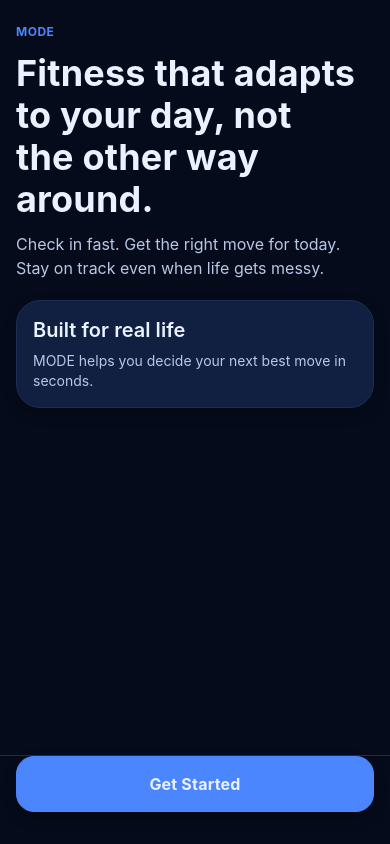
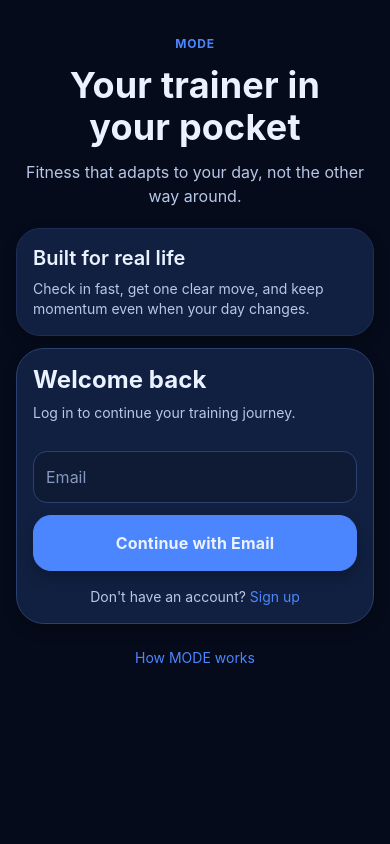
Before and after one commit to sahildoshi91/MODE, a React Native app: screen / in a window 390 px wide. Built offline with nearby package versions, Linux system fonts and the light colour scheme; no server answers.

Commit message:
Improve welcome auth flow and safe-area handling

```diff
--- a/src/app/App.js
+++ b/src/app/App.js
@@ -2,9 +2,13 @@ import React, { useCallback, useEffect, useMemo, useRef, useState } from 'react'
 import { ActivityIndicator, Animated, Easing, Linking, StyleSheet, View } from 'react-native';
 import { SafeAreaProvider, useSafeAreaInsets } from 'react-native-safe-area-context';
 
-import { ModeButton, ModeCard, ModeText } from '../../lib/components';
+import {
+  ModeButton,
+  ModeCard,
+  ModeText,
+  SafeScreen,
+} from '../../lib/components';
 import { theme } from '../../lib/theme';
-import Login from '../features/auth/screens/Login';
 import OnboardingLandingScreen from '../features/auth/screens/OnboardingLandingScreen';
 import CoachChatScreen from '../features/chat/screens/CoachChatScreen';
 import DailyCheckinScreen from '../features/dailyCheckin/screens/DailyCheckinScreen';
@@ -58,7 +62,7 @@ function resolveOAuthRedirectUrl() {
 
 function ShellLoadingState({ title, subtitle }) {
   return (
-    <View style={styles.loadingScreen}>
+    <SafeScreen style={styles.loadingScreen}>
       <ModeCard variant="tinted" noShadow style={styles.loadingCard}>
         <ActivityIndicator size="small" color={theme.colors.accent.primary} style={styles.loadingSpinner} />
         <ModeText variant="h3" tone="primary" style={styles.loadingTitle}>
@@ -68,13 +72,13 @@ function ShellLoadingState({ title, subtitle }) {
           {subtitle}
         </ModeText>
       </ModeCard>
-    </View>
+    </SafeScreen>
   );
 }
 
 function ShellErrorState({ title, subtitle, actionTitle, onPress }) {
   return (
-    <View style={styles.loadingScreen}>
+    <SafeScreen style={styles.loadingScreen}>
       <ModeCard variant="tinted" noShadow style={styles.loadingCard}>
         <ModeText variant="h3" tone="primary" style={styles.loadingTitle}>
           {title}
@@ -84,7 +88,7 @@ function ShellErrorState({ title, subtitle, actionTitle, onPress }) {
         </ModeText>
         <ModeButton title={actionTitle} onPress={onPress} style={styles.errorActionButton} />
       </ModeCard>
-    </View>
+    </SafeScreen>
   );
 }
 
@@ -109,7 +113,7 @@ function AppShell() {
   const [authUiError, setAuthUiError] = useState(null);
   const [authUiInfo, setAuthUiInfo] = useState(null);
   const [isAuthUiSubmitting, setIsAuthUiSubmitting] = useState(false);
-  const [isSignInMode, setIsSignInMode] = useState(false);
+  const [isSignInMode, setIsSignInMode] = useState(true);
 
   const [isSessionLoading, setIsSessionLoading] = useState(true);
   const [isBootstrapLoading, setIsBootstrapLoading] = useState(false);
@@ -389,6 +393,7 @@ function AppShell() {
     setAuthUiError(null);
     setAuthUiInfo(null);
     setIsAuthUiSubmitting(false);
+    setIsSignInMode(true);
     setActiveTab('home');
     setProgressRoute('progress');
     setInsightsOrigin('progress');
@@ -671,6 +676,39 @@ function AppShell() {
     }
   };
 
+  const handleForgotPassword = async () => {
+    if (isAuthUiSubmitting) {
+      return;
+    }
+    const normalizedEmail = authEmail.trim().toLowerCase();
+    if (!normalizedEmail) {
+      setAuthUiError('Enter your email first so we know where to send reset instructions.');
+      return;
+    }
+
+    setIsAuthUiSubmitting(true);
+    setAuthUiError(null);
+    setAuthUiInfo(null);
+    trackEvent('auth_password_reset_requested', {
+      mode: isSignInMode ? 'sign_in' : 'sign_up',
+    });
+
+    try {
+      const redirectTo = resolveOAuthRedirectUrl();
+      const { error } = await supabase.auth.resetPasswordForEmail(normalizedEmail, {
+        redirectTo,
+      });
+      if (error) {
+        throw error;
+      }
+      setAuthUiInfo('Password reset link sent. Check your email to continue.');
+    } catch (error) {
+      setAuthUiError(error?.message || 'Unable to send password reset instructions.');
+    } finally {
+      setIsAuthUiSubmitting(false);
+    }
+  };
+
   const handleSelectRole = async (role) => {
     if (!session?.access_token || isRoleSubmitting) {
       return;
@@ -719,35 +757,37 @@ function AppShell() {
   }
 
   if (!session?.access_token) {
-    if (authStage === 'welcome') {
-      return <OnboardingLandingScreen onGetStarted={() => setAuthStage('preview')} onContinue={() => setAuthStage('preview')} />;
-    }
     if (authStage === 'preview') {
       return (
         <ProductPreviewScreen
           onBack={() => setAuthStage('welcome')}
-          onContinue={() => setAuthStage('auth')}
+          onContinue={() => setAuthStage('welcome')}
         />
       );
     }
+
     return (
-      <Login
-        onBackToIntro={() => setAuthStage('preview')}
-        email={authEmail}
-        onEmailChange={setAuthEmail}
-        password={authPassword}
-        onPasswordChange={setAuthPassword}
-        showSocialAuth={AUTH_SOCIAL_ENABLED}
-        showPasswordAuth={AUTH_PASSWORD_ENABLED}
-        onContinueWithApple={() => handleContinueWithProvider('apple')}
-        onContinueWithGoogle={() => handleContinueWithProvider('google')}
-        onContinueWithEmail={handleContinueWithEmail}
-        onContinueWithPassword={handleContinueWithPassword}
-        isSubmitting={isAuthUiSubmitting}
-        isSignInMode={isSignInMode}
-        onToggleSignInMode={() => setIsSignInMode((current) => !current)}
-        infoMessage={authUiInfo}
-        errorMessage={authUiError}
+      <OnboardingLandingScreen
+        onOpenPreview={() => setAuthStage('preview')}
+        authProps={{
+          email: authEmail,
+          onEmailChange: setAuthEmail,
+          password: authPassword,
+          onPasswordChange: setAuthPassword,
+          showSocialAuth: AUTH_SOCIAL_ENABLED,
+          showPasswordAuth: AUTH_PASSWORD_ENABLED,
+          onContinueWithApple: () => handleContinueWithProvider('apple'),
+          onContinueWithGoogle: () => handleContinueWithProvider('google'),
+          onContinueWithEmail: handleContinueWithEmail,
+          onContinueWithPassword: handleContinueWithPassword,
+          onForgotPassword: handleForgotPassword,
+          isSubmitting: isAuthUiSubmitting,
+          isSignInMode,
+          onToggleSignInMode: () => setIsSignInMode((current) => !current),
+          infoMessage: authUiInfo,
+          errorMessage: authUiError,
+          layoutMode: 'inline',
+        }}
       />
     );
   }
--- a/src/features/auth/screens/Login.js
+++ b/src/features/auth/screens/Login.js
@@ -14,11 +14,13 @@ export default function Login({
   onContinueWithGoogle = () => {},
   onContinueWithEmail = () => {},
   onContinueWithPassword = () => {},
+  onForgotPassword = null,
   isSubmitting = false,
   isSignInMode = false,
   onToggleSignInMode = () => {},
   infoMessage = null,
   errorMessage = null,
+  layoutMode = 'full',
 }) {
   return (
     <AuthChoiceScreen
@@ -32,12 +34,14 @@ export default function Login({
       onContinueWithGoogle={onContinueWithGoogle}
       onContinueWithEmail={onContinueWithEmail}
       onContinueWithPassword={onContinueWithPassword}
+      onForgotPassword={onForgotPassword}
       isSubmitting={isSubmitting}
       isSignInMode={isSignInMode}
       onToggleSignInMode={onToggleSignInMode}
       onBack={onBackToIntro}
       infoMessage={infoMessage}
       errorMessage={errorMessage}
+      layoutMode={layoutMode}
     />
   );
 }
--- a/src/features/onboarding/screens/AuthChoiceScreen.js
+++ b/src/features/onboarding/screens/AuthChoiceScreen.js
@@ -1,8 +1,27 @@
 import React from 'react';
-import { Pressable, StyleSheet, View } from 'react-native';
+import {
+  KeyboardAvoidingView,
+  Platform,
+  Pressable,
+  ScrollView,
+  StyleSheet,
+  View,
+} from 'react-native';
 
-import { InlineFeedback, ModeButton, ModeInput, ModeText, SafeScreen } from '../../../../lib/components';
+import {
+  InlineFeedback,
+  ModeButton,
+  ModeCard,
+  ModeInput,
+  ModeText,
+  SafeScreen,
+} from '../../../../lib/components';
 import { theme } from '../../../../lib/theme';
+
+const AUTH_LAYOUT_MODE = {
+  FULL: 'full',
+  INLINE: 'inline',
+};
 
 export default function AuthChoiceScreen({
   email = '',
@@ -15,53 +34,54 @@ export default function AuthChoiceScreen({
   onContinueWithGoogle = () => {},
   onContinueWithEmail = () => {},
   onContinueWithPassword = () => {},
+  onForgotPassword = null,
   isSubmitting = false,
   isSignInMode = false,
   onToggleSignInMode = () => {},
-  onBack = () => {},
+  onBack = null,
   infoMessage = null,
   errorMessage = null,
+  layoutMode = AUTH_LAYOUT_MODE.FULL,
 }) {
-  const subtitleText = showPasswordAuth
-    ? 'Use password or email link to continue.'
-    : 'Choose the fastest way to get started.';
+  const isInlineLayout = layoutMode === AUTH_LAYOUT_MODE.INLINE;
+  const headline = isSignInMode ? 'Welcome back' : 'Create your account';
+  const subtitleText = isSignInMode
+    ? 'Log in to continue your training journey.'
+    : 'Create your MODE account and start training today.';
+  const primaryActionTitle = showPasswordAuth
+    ? (isSubmitting ? 'Please wait...' : 'Continue Training')
+    : (isSubmitting ? 'Please wait...' : 'Continue with Email');
+  const shouldShowForgotPassword = Boolean(
+    showPasswordAuth
+      && isSignInMode
+      && typeof onForgotPassword === 'function',
+  );
+  const shouldShowSecondaryAuth = Boolean(showSocialAuth || showPasswordAuth);
+  const showBackAction = !isInlineLayout && typeof onBack === 'function';
+  const primaryAuthAction = showPasswordAuth
+    ? onContinueWithPassword
+    : onContinueWithEmail;
 
-  return (
-    <SafeScreen includeTopInset={false} style={styles.screen}>
-      <View style={styles.content}>
-        <ModeText variant="h2">Continue</ModeText>
+  const authContent = (
+    <ModeCard
+      variant={isInlineLayout ? 'surface' : 'tinted'}
+      style={[styles.panel, isInlineLayout ? styles.panelInline : styles.panelFull]}
+    >
+      <ModeText variant="h2">{headline}</ModeText>
       <ModeText variant="bodySm" tone="secondary" style={styles.subtitle}>
         {subtitleText}
       </ModeText>
 
-        {showSocialAuth ? (
-          <>
-            <ModeButton
-              title={isSubmitting ? 'Please wait...' : 'Continue with Apple'}
-              size="lg"
-              onPress={onContinueWithApple}
-              disabled={isSubmitting}
-              style={styles.providerButton}
-            />
-            <ModeButton
-              variant="secondary"
-              title={isSubmitting ? 'Please wait...' : 'Continue with Google'}
-              size="lg"
-              onPress={onContinueWithGoogle}
-              disabled={isSubmitting}
-              style={styles.providerButton}
-            />
-          </>
-        ) : null}
-
+      <View style={styles.formSection}>
         <ModeInput
           placeholder="Email"
           value={email}
           onChangeText={onEmailChange}
           keyboardType="email-address"
           editable={!isSubmitting}
-          style={styles.emailInput}
+          style={styles.input}
         />
+
         {showPasswordAuth ? (
           <>
             <ModeInput
@@ -70,25 +90,74 @@ export default function AuthChoiceScreen({
               onChangeText={onPasswordChange}
               secureTextEntry
               editable={!isSubmitting}
-              style={styles.passwordInput}
+              style={styles.input}
+            />
+            {shouldShowForgotPassword ? (
+              <Pressable
+                onPress={onForgotPassword}
+                disabled={isSubmitting}
+                accessibilityRole="button"
+                testID="auth-forgot-password"
+                style={styles.forgotPasswordLink}
+              >
+                <ModeText variant="bodySm" tone="accent">
+                  Forgot Password?
+                </ModeText>
+              </Pressable>
+            ) : null}
+          </>
+        ) : null}
+
+        <ModeButton
+          title={primaryActionTitle}
+          size="lg"
+          onPress={primaryAuthAction}
+          disabled={isSubmitting}
+          style={styles.primaryButton}
+        />
+      </View>
+
+      {shouldShowSecondaryAuth ? (
+        <>
+          <View style={styles.dividerRow}>
+            <View style={styles.dividerLine} />
+            <ModeText variant="caption" tone="tertiary" style={styles.dividerText}>OR</ModeText>
+            <View style={styles.dividerLine} />
+          </View>
+
+          <View style={styles.secondarySection}>
+            {showSocialAuth ? (
+              <>
+                <ModeButton
+                  variant="secondary"
+                  title={isSubmitting ? 'Please wait...' : 'Continue with Apple'}
+                  size="lg"
+                  onPress={onContinueWithApple}
+                  disabled={isSubmitting}
+                  style={styles.secondaryButton}
                 />
                 <ModeButton
                   variant="secondary"
-              title={isSubmitting ? 'Please wait...' : 'Continue with Password'}
+                  title={isSubmitting ? 'Please wait...' : 'Continue with Google'}
                   size="lg"
-              onPress={onContinueWithPassword}
+                  onPress={onContinueWithGoogle}
                   disabled={isSubmitting}
-              style={styles.passwordButton}
                 />
               </>
             ) : null}
+            {showPasswordAuth ? (
               <ModeButton
                 variant="ghost"
-          title={isSubmitting ? 'Please wait...' : 'Continue with Email'}
+                title={isSubmitting ? 'Please wait...' : 'Continue with Email Link'}
                 size="lg"
                 onPress={onContinueWithEmail}
                 disabled={isSubmitting}
+                style={showSocialAuth ? styles.emailFallbackWithSocial : null}
               />
+            ) : null}
+          </View>
+        </>
+      ) : null}
 
       {infoMessage ? <InlineFeedback type="success" message={infoMessage} style={styles.feedback} /> : null}
       {errorMessage ? <InlineFeedback type="error" message={errorMessage} style={styles.feedback} /> : null}
@@ -97,17 +166,42 @@ export default function AuthChoiceScreen({
         onPress={onToggleSignInMode}
         disabled={isSubmitting}
         accessibilityRole="button"
+        testID="auth-mode-toggle"
         style={styles.switchLink}
       >
+        <ModeText variant="bodySm" tone="secondary">
+          {isSignInMode ? "Don't have an account? " : 'Already have an account? '}
           <ModeText variant="bodySm" tone="accent">
-            {isSignInMode ? 'Need a new account? Create one' : 'Already have an account? Sign in'}
+            {isSignInMode ? 'Sign up' : 'Log in'}
+          </ModeText>
         </ModeText>
       </Pressable>
-      </View>
+    </ModeCard>
+  );
 
+  if (isInlineLayout) {
+    return <View style={styles.inlineRoot}>{authContent}</View>;
+  }
+
+  return (
+    <SafeScreen style={styles.screen}>
+      <KeyboardAvoidingView
+        style={styles.keyboard}
+        behavior={Platform.OS === 'ios' ? 'padding' : undefined}
+      >
+        <ScrollView
+          contentContainerStyle={styles.fullScrollContent}
+          keyboardShouldPersistTaps="handled"
+          showsVerticalScrollIndicator={false}
+        >
+          {authContent}
+        </ScrollView>
+      </KeyboardAvoidingView>
+      {showBackAction ? (
         <View style={styles.footer}>
           <ModeButton variant="secondary" title="Back" onPress={onBack} disabled={isSubmitting} />
         </View>
+      ) : null}
     </SafeScreen>
   );
 }
@@ -116,25 +210,69 @@ const styles = StyleSheet.create({
   screen: {
     backgroundColor: theme.colors.surface.canvas,
   },
-  content: {
+  keyboard: {
     flex: 1,
+  },
+  inlineRoot: {
+    width: '100%',
+  },
+  fullScrollContent: {
+    flexGrow: 1,
+    justifyContent: 'center',
     paddingHorizontal: theme.spacing[3],
     paddingTop: theme.spacing[4],
+    paddingBottom: theme.spacing[3],
+  },
+  panel: {
+    width: '100%',
+    marginBottom: 0,
+    borderRadius: theme.radii.xl,
+  },
+  panelInline: {
+    backgroundColor: theme.colors.surface.card,
+  },
+  panelFull: {
+    backgroundColor: theme.colors.surface.elevated,
   },
   subtitle: {
     marginTop: theme.spacing[1],
-    marginBottom: theme.spacing[3],
-  },
-  providerButton: {
     marginBottom: theme.spacing[2],
   },
-  emailInput: {
+  formSection: {
     marginTop: theme.spacing[1],
   },
-  passwordInput: {
+  input: {
+    marginVertical: 0,
     marginTop: theme.spacing[1],
   },
-  passwordButton: {
+  forgotPasswordLink: {
+    marginTop: theme.spacing[1],
+    alignSelf: 'flex-end',
+    paddingVertical: theme.spacing[1],
+  },
+  primaryButton: {
+    marginTop: theme.spacing[2],
+  },
+  dividerRow: {
+    marginTop: theme.spacing[3],
+    alignItems: 'center',
+    flexDirection: 'row',
+  },
+  dividerLine: {
+    flex: 1,
+    height: 1,
+    backgroundColor: theme.colors.border.soft,
+  },
+  dividerText: {
+    marginHorizontal: theme.spacing[2],
+  },
+  secondarySection: {
+    marginTop: theme.spacing[2],
+  },
+  secondaryButton: {
+    marginBottom: theme.spacing[2],
+  },
+  emailFallbackWithSocial: {
     marginTop: theme.spacing[1],
   },
   feedback: {
@@ -142,6 +280,7 @@ const styles = StyleSheet.create({
   },
   switchLink: {
     marginTop: theme.spacing[3],
+    alignSelf: 'center',
   },
   footer: {
     paddingHorizontal: theme.spacing[3],
--- a/src/features/onboarding/screens/WelcomeScreen.js
+++ b/src/features/onboarding/screens/WelcomeScreen.js
@@ -1,33 +1,82 @@
 import React from 'react';
-import { StyleSheet, View } from 'react-native';
+import {
+  KeyboardAvoidingView,
+  Platform,
+  Pressable,
+  ScrollView,
+  StyleSheet,
+  View,
+} from 'react-native';
 
 import { ModeButton, ModeCard, ModeText, SafeScreen } from '../../../../lib/components';
 import { theme } from '../../../../lib/theme';
+import AuthChoiceScreen from './AuthChoiceScreen';
 
-export default function WelcomeScreen({ onGetStarted, onContinue }) {
+export default function WelcomeScreen({
+  onGetStarted,
+  onContinue,
+  onOpenPreview = null,
+  authProps = null,
+}) {
   const handleGetStarted = onGetStarted || onContinue;
+  const hasInlineAuth = Boolean(authProps && typeof authProps === 'object');
+  const handleOpenPreview = typeof onOpenPreview === 'function' ? onOpenPreview : null;
+
   return (
     <SafeScreen style={styles.screen}>
-      <View style={styles.content}>
+      <KeyboardAvoidingView
+        style={styles.keyboard}
+        behavior={Platform.OS === 'ios' ? 'padding' : undefined}
+      >
+        <ScrollView
+          contentContainerStyle={styles.scrollContent}
+          keyboardShouldPersistTaps="handled"
+          showsVerticalScrollIndicator={false}
+        >
+          <View style={styles.hero}>
             <ModeText variant="caption" tone="accent" style={styles.kicker}>MODE</ModeText>
             <ModeText variant="display" style={styles.title}>
+              Your trainer in your pocket
+            </ModeText>
+            <ModeText variant="body" tone="secondary" style={styles.subtitle}>
               Fitness that adapts to your day, not the other way around.
             </ModeText>
-        <ModeText variant="body" tone="secondary" style={styles.subtitle}>
-          Check in fast. Get the right move for today. Stay on track even when life gets messy.
-        </ModeText>
+          </View>
 
           <ModeCard variant="tinted" style={styles.card}>
             <ModeText variant="h3">Built for real life</ModeText>
             <ModeText variant="bodySm" tone="secondary" style={styles.cardBody}>
-            MODE helps you decide your next best move in seconds.
+              Check in fast, get one clear move, and keep momentum even when your day changes.
             </ModeText>
           </ModeCard>
+
+          {hasInlineAuth ? (
+            <View style={styles.authWrap}>
+              <AuthChoiceScreen
+                {...authProps}
+                layoutMode="inline"
+              />
             </View>
-
+          ) : (
             <View style={styles.footer}>
               <ModeButton title="Get Started" size="lg" onPress={handleGetStarted} />
             </View>
+          )}
+
+          {handleOpenPreview ? (
+            <Pressable
+              onPress={handleOpenPreview}
+              accessibilityRole="button"
+              testID="welcome-open-preview"
+              style={styles.previewLink}
+            >
+              <ModeText variant="bodySm" tone="accent">
+                How MODE works
+              </ModeText>
+            </Pressable>
+          ) : null}
+        </ScrollView>
+      </KeyboardAvoidingView>
     </SafeScreen>
   );
 }
@@ -36,22 +85,32 @@ const styles = StyleSheet.create({
   screen: {
     backgroundColor: theme.colors.surface.canvas,
   },
-  content: {
+  keyboard: {
     flex: 1,
+  },
+  scrollContent: {
+    flexGrow: 1,
     paddingHorizontal: theme.spacing[3],
-    paddingTop: theme.spacing[5],
+    paddingTop: theme.spacing[4],
+    paddingBottom: theme.spacing[4],
+  },
+  hero: {
+    alignItems: 'center',
+    paddingTop: theme.spacing[3],
   },
   kicker: {
     fontWeight: '700',
-    letterSpacing: 0.5,
+    letterSpacing: 0.8,
   },
   title: {
     marginTop: theme.spacing[2],
-    maxWidth: 340,
+    maxWidth: 320,
+    textAlign: 'center',
   },
   subtitle: {
     marginTop: theme.spacing[2],
     maxWidth: 340,
+    textAlign: 'center',
   },
   card: {
     marginTop: theme.spacing[4],
@@ -60,11 +119,16 @@ const styles = StyleSheet.create({
   cardBody: {
     marginTop: theme.spacing[1],
   },
+  authWrap: {
+    marginTop: theme.spacing[2],
+  },
   footer: {
-    paddingHorizontal: theme.spacing[3],
-    paddingBottom: theme.spacing[3],
-    borderTopWidth: 1,
-    borderTopColor: theme.colors.border.soft,
-    backgroundColor: theme.colors.surface.canvas,
+    marginTop: theme.spacing[3],
+  },
+  previewLink: {
+    marginTop: theme.spacing[3],
+    alignItems: 'center',
+    justifyContent: 'center',
+    paddingVertical: theme.spacing[1],
   },
 });
```
Also changed, not shown: 2 other files (tests, documents, lock files or other folders). Lines whose indentation alone changed are shown as unchanged.
